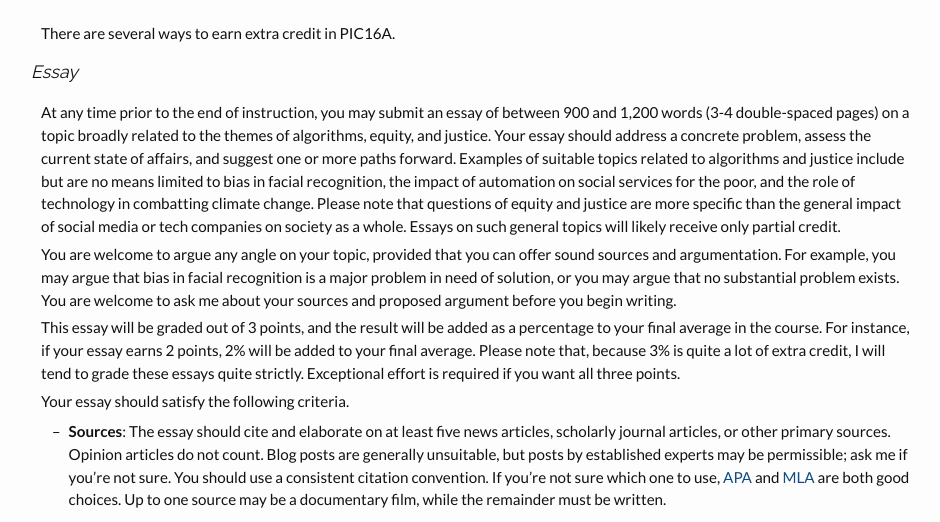
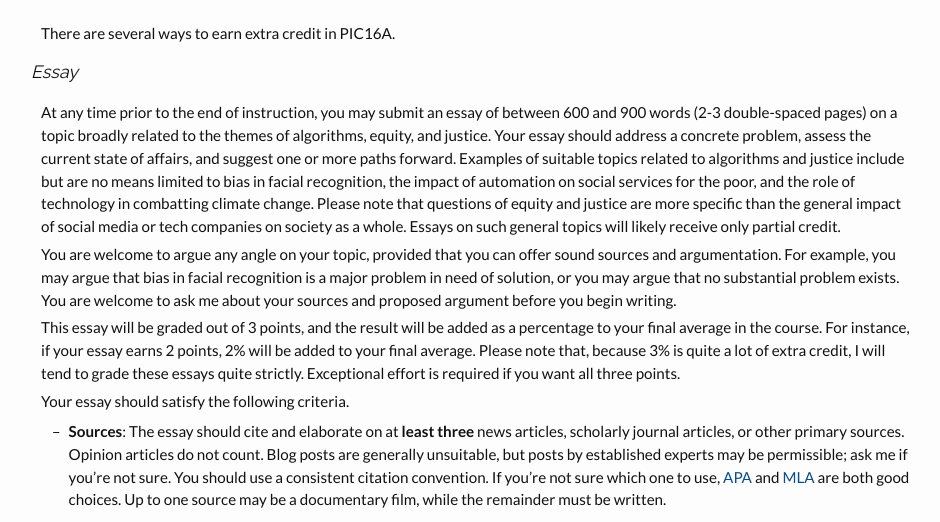
Before and after one commit to PhilChodrow/PIC16A, a Jekyll site: the page built from syllabus.md, in a window 1280 px wide and 900 px high, scrolled down 4807 px. Shown: the part 157-679 px from the top of the window, without its empty margins (174-1114 px from the left). Built offline with Jekyll 4.4.1, drawn with Linux system fonts in a browser that asks for light colours; nearby versions of some CDN libraries.

Commit message:
Update syllabus.md

```diff
--- a/syllabus.md
+++ b/syllabus.md
@@ -176,7 +176,7 @@ There are several ways to earn extra credit in PIC16A.
 
 ### Essay
 
-At any time prior to the end of instruction, you may submit an essay of between 900 and 1,200 words (3-4 double-spaced pages) on a topic broadly related to the themes of algorithms, equity, and justice. Your essay should address a concrete problem, assess the current state of affairs, and suggest one or more paths forward. Examples of suitable topics related to algorithms and justice include but are no means limited to bias in facial recognition, the impact of automation on social services for the poor, and the role of technology in combatting climate change. Please note that questions of equity and justice are more specific than the general impact of social media or tech companies on society as a whole. Essays on such general topics will likely receive only partial credit.
+At any time prior to the end of instruction, you may submit an essay of between 600 and 900 words (2-3 double-spaced pages) on a topic broadly related to the themes of algorithms, equity, and justice. Your essay should address a concrete problem, assess the current state of affairs, and suggest one or more paths forward. Examples of suitable topics related to algorithms and justice include but are no means limited to bias in facial recognition, the impact of automation on social services for the poor, and the role of technology in combatting climate change. Please note that questions of equity and justice are more specific than the general impact of social media or tech companies on society as a whole. Essays on such general topics will likely receive only partial credit.
 
 You are welcome to argue any angle on your topic, provided that you can offer sound sources and argumentation. For example, you may argue that bias in facial recognition is a major problem in need of solution, or you may argue that no substantial problem exists. You are welcome to ask me about your sources and proposed argument before you begin writing.
 
@@ -184,7 +184,7 @@ This essay will be graded out of 3 points, and the result will be added as a per
 
 Your essay should satisfy the following criteria.
 
-- **Sources**: The essay should cite and elaborate on at least five news articles, scholarly journal articles, or other primary sources. Opinion articles do not count. Blog posts are generally unsuitable, but posts by established experts may be permissible; ask me if you're not sure. You should use a consistent citation convention. If you're not sure which one to use, [APA](https://www.library.cornell.edu/sites/default/files/apa_2010.pdf) and [MLA](https://owl.purdue.edu/owl/research_and_citation/mla_style/mla_formatting_and_style_guide/mla_formatting_and_style_guide.html) are both good choices. Up to one source may be a documentary film, while the remainder must be written.
+- **Sources**: The essay should cite and elaborate on at **least three** news articles, scholarly journal articles, or other primary sources. Opinion articles do not count. Blog posts are generally unsuitable, but posts by established experts may be permissible; ask me if you're not sure. You should use a consistent citation convention. If you're not sure which one to use, [APA](https://www.library.cornell.edu/sites/default/files/apa_2010.pdf) and [MLA](https://owl.purdue.edu/owl/research_and_citation/mla_style/mla_formatting_and_style_guide/mla_formatting_and_style_guide.html) are both good choices. Up to one source may be a documentary film, while the remainder must be written.
 - **Argument**: The essay should have a *thesis statement*, which is supported by the discussion of the sources. Several examples of successful thesis statements:
     - *Taken together, these articles suggest that algorithmic surveillance of marginalized groups is only increasing with time.*
     - *Although studies have revealed significant biases in Google Search, more recent work suggests that these biases may be less important in practice than once believed.*
```
